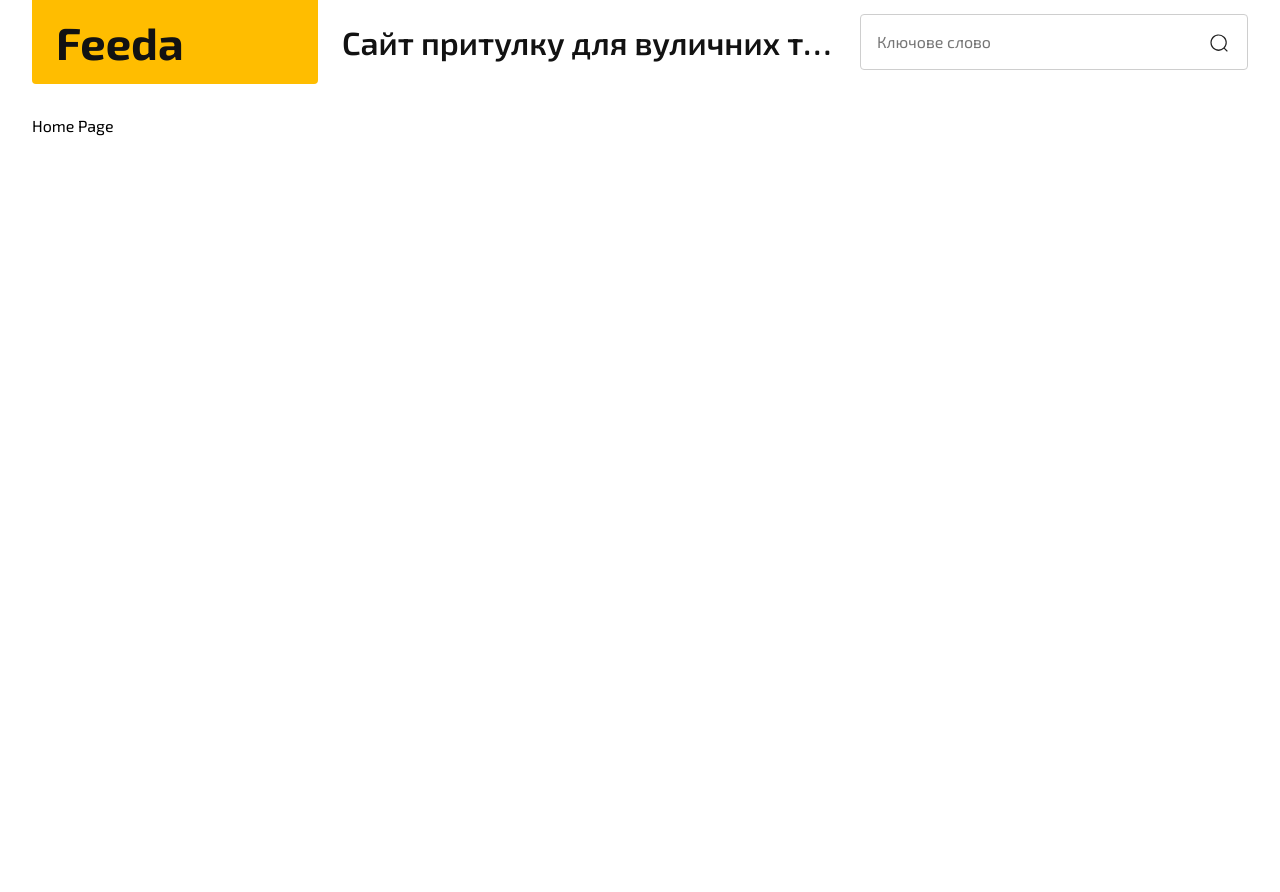
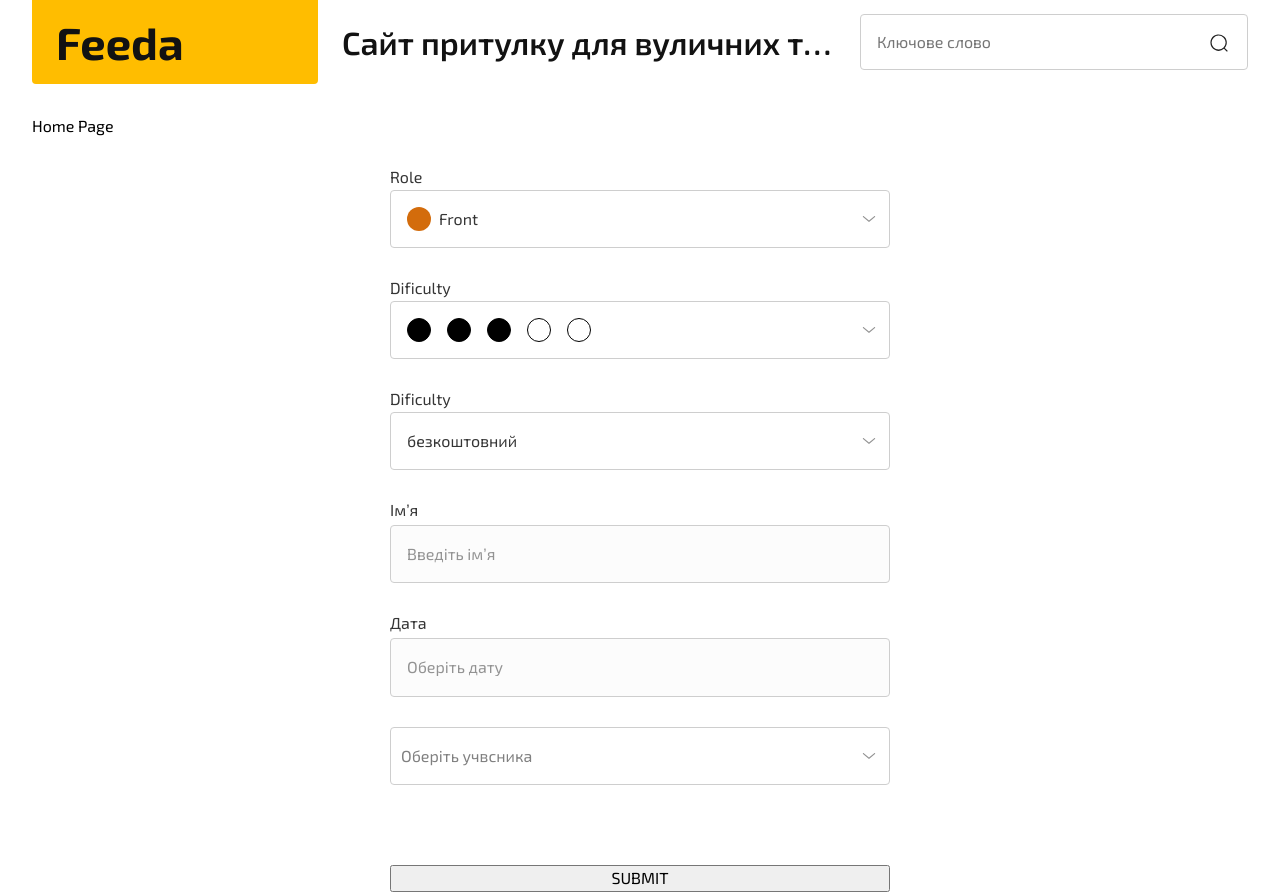
Before and after one commit to baza-trainee/feeda, a Next.js app in the folder cms/: page / in a window 1280 px wide. Before the commit the page ends 800 px from the top, so only its background shows below. Built offline with nearby package versions, Linux system fonts and the light colour scheme; no server answers.

Commit message:
add mock data

```diff
--- a/cms/src/app/page.tsx
+++ b/cms/src/app/page.tsx
@@ -1,3 +1,10 @@
+import { TestForm } from '../components/TestFrom';
+
 export default function Home() {
-  return <main>Home Page</main>;
+  return (
+    <main>
+      Home Page
+      <TestForm />
+    </main>
+  );
 }
--- a/cms/src/components/SelectField/SelectField.tsx
+++ b/cms/src/components/SelectField/SelectField.tsx
@@ -3,6 +3,7 @@
 import { useState } from 'react';
 import { Control, Controller } from 'react-hook-form';
 import Select from 'react-select';
+import AsyncSelect from 'react-select/async';
 
 import { DropdownIndicator } from '../DropdownIndicator/DropdownIndicator';
 import { ErrorText, Label, selectStyles } from './SelectField.style';
@@ -78,3 +79,68 @@ export const SelectField = ({
     />
   );
 };
+
+interface AsyncFieldProps {
+  control: Control;
+  name: string;
+  rules?: object;
+  options: OptionType[];
+  placeholder: string | JSX.Element;
+  clearErrors: (name?: string | string[]) => void;
+  title: string;
+  isDisabled?: boolean;
+}
+
+export const AsyncField = ({
+  control,
+  name,
+  rules,
+  options,
+  placeholder,
+  clearErrors,
+  title,
+  isDisabled = false,
+}: AsyncFieldProps) => {
+  const [isDropdownOpen, setIsDropdownOpen] = useState(false);
+
+  return (
+    <Controller
+      control={control}
+      name={name}
+      rules={rules}
+      render={({ field: { onChange, value, onBlur }, fieldState: { error } }) => {
+        const handleSelectChange = () => {
+          clearErrors(name);
+        };
+
+        return (
+          <div style={{ position: 'relative' }} id="input-wrapper">
+            <Label>
+              {title}
+              <AsyncSelect
+                components={{ DropdownIndicator }}
+                instanceId={name}
+                styles={selectStyles(!!error, isDropdownOpen, isDisabled)}
+                placeholder={placeholder}
+                loadOptions={options}
+                value={value}
+                onChange={(selectedOption) => {
+                  setIsDropdownOpen(false);
+                  onChange(selectedOption);
+                  handleSelectChange();
+                }}
+                onMenuOpen={() => setIsDropdownOpen(true)}
+                onMenuClose={() => setIsDropdownOpen(false)}
+                onBlur={() => {
+                  setIsDropdownOpen(false);
+                  onBlur();
+                }}
+              />
+            </Label>
+            {error && <ErrorText>{error.message}</ErrorText>}
+          </div>
+        );
+      }}
+    />
+  );
+};
--- /dev/null
+++ b/cms/src/components/TestFrom.tsx
@@ -0,0 +1,134 @@
+'use client';
+
+import { FieldValues, useForm } from 'react-hook-form';
+import { AsyncField, SelectField } from './SelectField/SelectField';
+import { membersRole, projectDifficulty, projectType } from '../components/SelectField/lists';
+import { MemberRole } from './SelectField/lists/MemberRole';
+import { ProjectDifficulty } from './SelectField/lists/ProjectDifficulty';
+import { ProjectType } from './SelectField/lists/ProjectsType';
+import { Input } from './Input/Input';
+
+//// Temp Mock Data Should replace with fetch fn
+export interface ColourOption {
+  readonly value: string;
+  readonly label: string;
+}
+
+export const colourOptions: readonly ColourOption[] = [
+  { value: 'ocean', label: 'Ocean' },
+  { value: 'blue', label: 'Blue' },
+  { value: 'purple', label: 'Purple' },
+  { value: 'red', label: 'Red' },
+  { value: 'orange', label: 'Orange' },
+  { value: 'yellow', label: 'Yellow' },
+  { value: 'green', label: 'Green' },
+  { value: 'forest', label: 'Forest' },
+  { value: 'slate', label: 'Slate' },
+  { value: 'silver', label: 'Silver' },
+];
+
+const filterColors = (inputValue: string) => {
+  return colourOptions.filter((i) => i.label.toLowerCase().includes(inputValue.toLowerCase()));
+};
+
+const promiseOptions = (inputValue: string) =>
+  new Promise<ColourOption[]>((resolve) => {
+    setTimeout(() => {
+      resolve(filterColors(inputValue));
+    }, 1000);
+  });
+
+/////////
+
+export const TestForm = () => {
+  const { control, clearErrors, watch, handleSubmit } = useForm<FieldValues>({
+    defaultValues: {
+      role: {
+        value: 'front',
+        label: <MemberRole type="orange" title="Front" />,
+      },
+
+      diff: {
+        value: 3,
+        label: <ProjectDifficulty type={3} />,
+      },
+      type: {
+        value: 'for free',
+        label: <ProjectType title="безкоштовний" />,
+      },
+      name: 'Max',
+      date: new Date(),
+    },
+  });
+
+  // console.log(watch('role')); TEMP
+
+  const handleSubmitForm = (data: FieldValues) => {
+    console.log(data);
+  };
+
+  return (
+    <form
+      style={{ display: 'flex', flexDirection: 'column', gap: '30px', margin: '30px auto', width: '500px' }}
+      onSubmit={handleSubmit(handleSubmitForm)}
+    >
+      <SelectField
+        control={control}
+        clearErrors={clearErrors}
+        options={membersRole}
+        name="role"
+        title="Role"
+        placeholder="Виберіть роль"
+        rules={{ required: 'це поле є обовʼязковим' }}
+      />
+      <SelectField
+        control={control}
+        clearErrors={clearErrors}
+        options={projectDifficulty}
+        name="diff"
+        title="Dificulty"
+        placeholder="Виберіть складність"
+        rules={{ required: 'це поле є обовʼязковим' }}
+      />
+      <SelectField
+        control={control}
+        clearErrors={clearErrors}
+        options={projectType}
+        name="type"
+        title="Dificulty"
+        placeholder="Виберіть складність"
+        rules={{ required: 'це поле є обовʼязковим' }}
+      />
+
+      <Input
+        control={control}
+        clearErrors={clearErrors}
+        name="name"
+        placeholder="Введіть імʼя"
+        label="Імʼя"
+        rules={{ required: 'це поле є обовʼязковим' }}
+        minLength={2}
+      />
+      <Input
+        control={control}
+        clearErrors={clearErrors}
+        name="date"
+        placeholder="Оберіть дату"
+        label="Дата"
+        rules={{ required: 'це поле є обовʼязковим' }}
+        minLength={2}
+        type="date"
+      />
+      <AsyncField
+        control={control}
+        clearErrors={clearErrors}
+        name="async"
+        options={promiseOptions}
+        placeholder="Оберіть учвсника"
+      />
+      <button type="submit" style={{ marginTop: '50px' }}>
+        SUBMIT
+      </button>
+    </form>
+  );
+};
```
